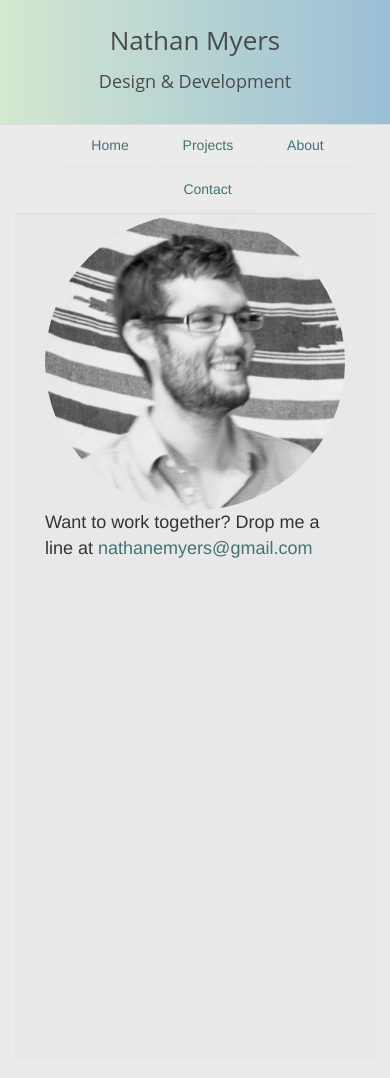
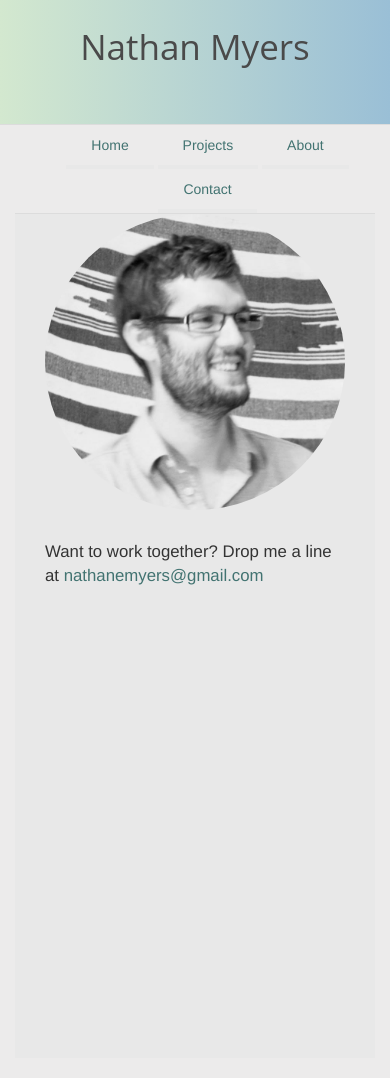
Before and after one commit to nathanemyers/homepage, a Django app: page /contact/ in a window 390 px wide. Run offline with Django 3.2, Linux system fonts and the light colour scheme; some libraries are stand-ins or nearby versions.

Commit message:
switching css over to em for mobile views

```diff
--- a/nathanemyers/nathanemyers/static/css/base.css
+++ b/nathanemyers/nathanemyers/static/css/base.css
@@ -15,12 +15,12 @@
 }
 
 .header-title {
-  font-size: 26px;
+  font-size: 2.5em;
   display: inline-block;
 }
 
 .header-slogan {
-  font-size: 18px;
+  font-size: 1.5em;
 }
 
 .header {
--- a/nathanemyers/nathanemyers/static/css/contact.css
+++ b/nathanemyers/nathanemyers/static/css/contact.css
@@ -3,5 +3,10 @@
 }
 
 .contact-content {
-  font-size: 18px;
+  display: inline-block;
+  margin-top: 30px;
+  font-size: 1.2em;
+  /*background-color: tomato;*/
+  /*border-radius: 70px;*/
+  /*padding: 50px;*/
 }
--- a/nathanemyers/nathanemyers/static/css/index.css
+++ b/nathanemyers/nathanemyers/static/css/index.css
@@ -9,7 +9,7 @@
 }
 
 .post-title {
-  font-size: 37px;
+  font-size: 2.2em;
 }
 
 .post-title a:hover {
@@ -18,12 +18,12 @@
 
 .post-lead {
   display: inline-block;
-  font-size: 22px;
+  font-size: 1.5em;
   color: #4A4A4A;
   margin-bottom: 10px;
 }
 
 .post-content {
-  font-size: 18px;
+  font-size: 1.2em;
   color: #4A4A4A;
 }
--- a/nathanemyers/nathanemyers/static/css/projects.css
+++ b/nathanemyers/nathanemyers/static/css/projects.css
@@ -3,5 +3,5 @@
 }
 
 .prjoect-title {
-  font-size: 24px;
+  font-size: 1.8em;
 }
--- a/nathanemyers/nathanemyers/templates/base.html
+++ b/nathanemyers/nathanemyers/templates/base.html
@@ -18,16 +18,17 @@
   <link rel="icon" type="image/png" href="/static/favicon-16x16.png" sizes="16x16" />
 
 </head>
+
 <body id="Hallo" class="body" onload="">
   <div class="header-container container-fluid">
-    <div class="header col-md-offset-3 col-md-6">
+    <div class="header col-lg-offset-2 col-lg-8 col-md-offset-1 col-md-10 col-xs-offset-0 col-xs-12">
       <p class="header-title">Nathan Myers</p>
-      <p class="header-slogan">Design &amp; Development</p>
+      <p class="header-slogan visible-sm visible-md visible-lg">Design &amp; Development</p>
     </div>
   </div>
 
   <div class="main-container container-fluid">
-    <div class="nav col-md-offset-3 col-md-6">
+    <div class="nav col-lg-offset-2 col-lg-8 col-md-offset-1 col-md-10 col-xs-offset-0 col-xs-12">
       <ul>
         <li><a href='/'>Home</a></li>
         <li><a href='/projects/'>Projects</a></li>
@@ -35,7 +36,7 @@
         <li><a href='/contact'>Contact</a></li>
       </ul>
     </div>
-    <div class="main col-md-offset-2 col-md-8">
+    <div class="main col-lg-offset-2 col-lg-8 col-md-offset-1 col-md-10 col-xs-offset-0 col-xs-12">
       <div class="content">
         {% block content %}
         {% endblock %}
--- a/nathanemyers/nathanemyers/templates/contact.html
+++ b/nathanemyers/nathanemyers/templates/contact.html
@@ -8,8 +8,8 @@
 <div class="col-md-4">
     <img src="/static/images/cropped-profile.jpg" class="profile-pic img-circle" alt="It's a-me, Nathan"/>
 </div>
-<div class="col-md-8 contact-content">
-  <span>
+<div class="col-md-8">
+  <span class="contact-content">
   Want to work together? Drop me a line at <a href="mailto:nathanemyers@gmail.com?subject=Let's make something great!">nathanemyers@gmail.com</a>
   </span>
 </div>
```
Also changed, not shown: nathanemyers/nathanemyers/static/css/post-detail.css (deleted, +0 -9 lines).
